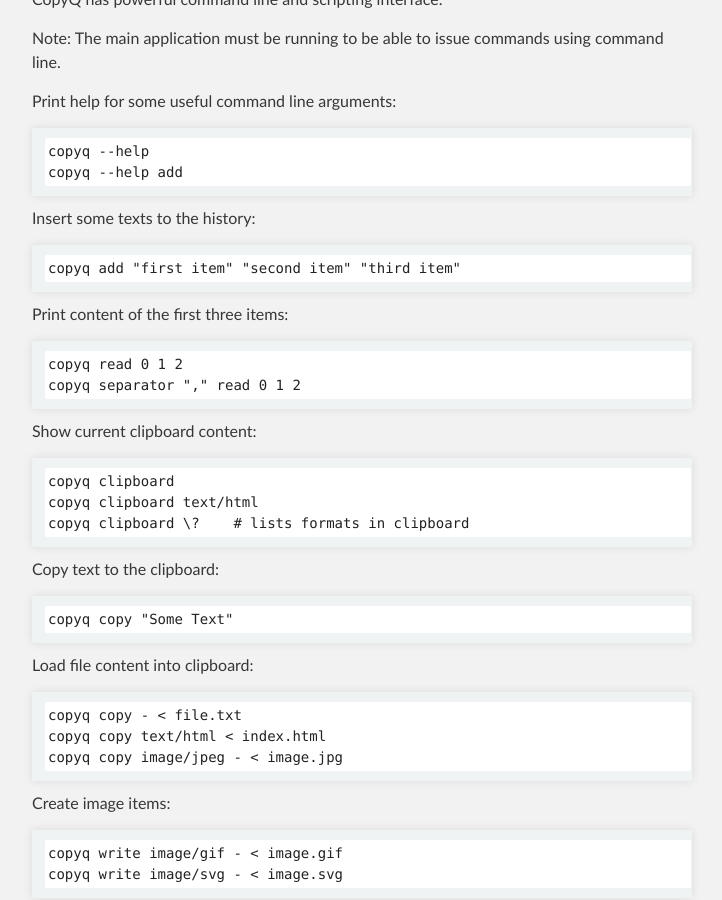
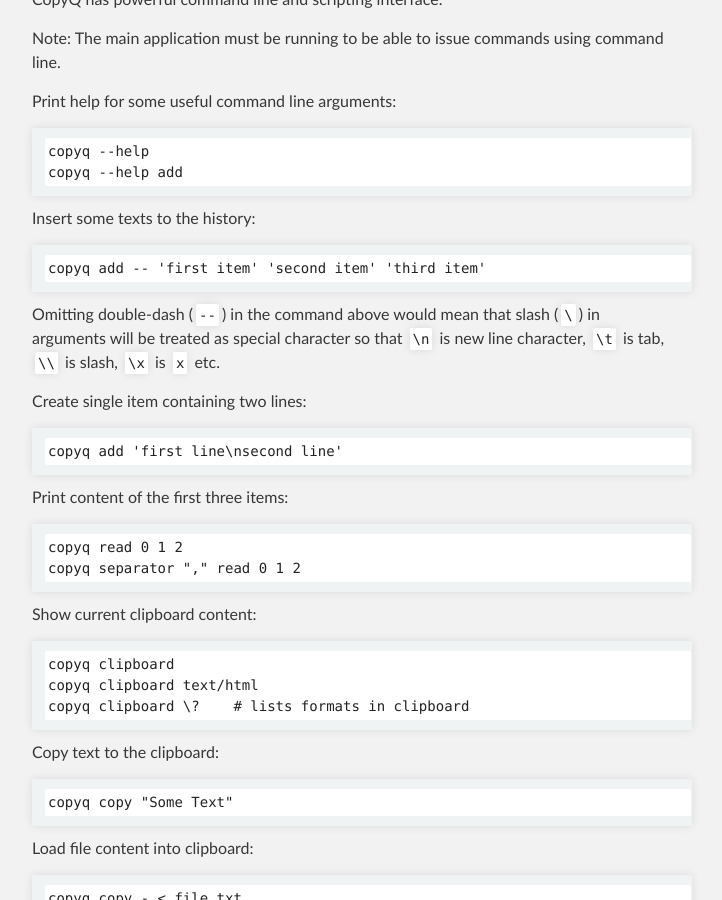
Before and after one commit to hluk/CopyQ, a Jekyll site: the page built from index.md, in a window 1280 px wide and 900 px high, scrolled down 5420 px. Shown: the whole window, without its empty margins (288-1010 px from the left). Built offline with Jekyll 4.4.1, drawn with Linux system fonts in a browser that asks for light colours; some of the changed text lies outside the part shown.

Commit message:
Update from master
Signed-off-by: Lukas Holecek <hluk@email.cz>

````diff
--- a/index.md
+++ b/index.md
@@ -98,7 +98,7 @@
 [Flathub](https://flathub.org/).
 
 ```bash
-flatpak install --user --from https://flathub.org/repo/appstream/com.github.hluk.copyq.flatpakref
+flatpak install flathub com.github.hluk.copyq
 ```
 
 Start the application from menu or with following command.
@@ -162,7 +162,15 @@
 
 Insert some texts to the history:
 
-    copyq add "first item" "second item" "third item"
+    copyq add -- 'first item' 'second item' 'third item'
+
+Omitting double-dash (`--`) in the command above would mean that slash
+(`\`) in arguments will be treated as special character so that `\n` is new
+line character, `\t` is tab, `\\` is slash, `\x` is `x` etc.
+
+Create single item containing two lines:
+
+    copyq add 'first line\nsecond line'
 
 Print content of the first three items:
 
@@ -240,14 +248,14 @@
 ```bash
 git clone https://github.com/hluk/CopyQ.git
 cd CopyQ
-cmake -DCMAKE_INSTALL_PREFIX=/usr/local .
+cmake .
 make
 ```
 
-### Install the App
+You can now run the built app.
 
 ```bash
-sudo make install
+./copyq
 ```
 
 ## Contributions
````
Also changed, not shown: README.md.
